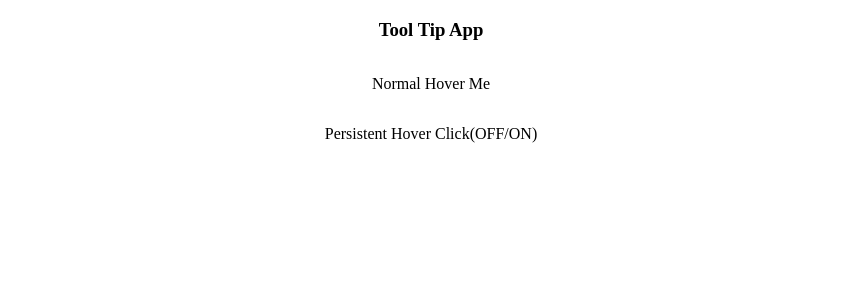
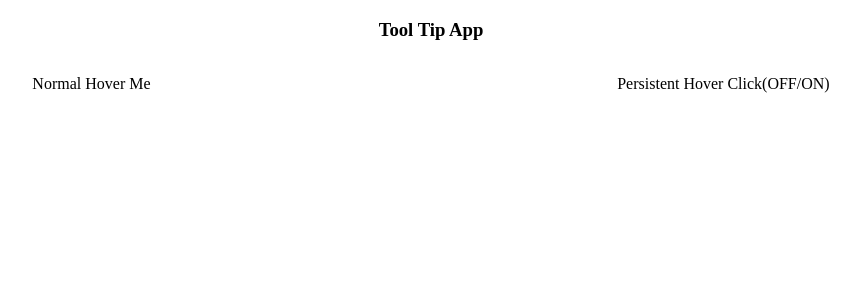
Before and after one commit to tenso2006/TooltipFeature, a React app: page / in a window 1280 px wide. Shown: the top 300 px of the page, without its empty margins (209-1069 px from the left). Built offline with nearby package versions, Linux system fonts and the light colour scheme.

Commit message:
flexbox styling to get the two hovers to play nice with each other.

```diff
--- a/containers/App.js
+++ b/containers/App.js
@@ -31,7 +31,9 @@ export default class App extends Component {
     let tooltipStyle;
     let appStyle = {
       textAlign: 'center',
-      lineHeight: '50px'
+      lineHeight: '50px',
+      display: 'flex',
+      justifyContent: 'space-around'
     }
     if (this.state.hover) {
       hoverStyle = {
```
